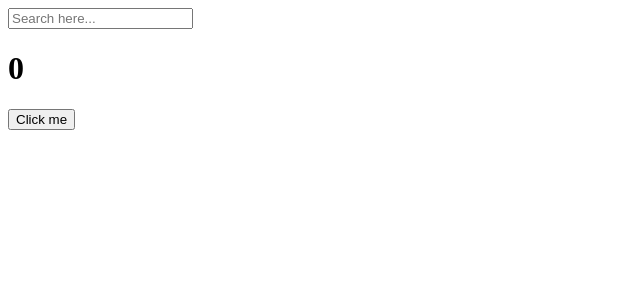
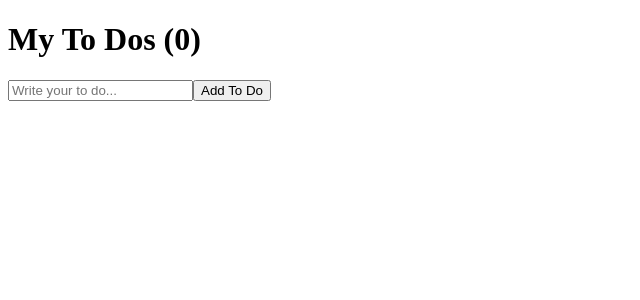
Before and after one commit to imzzok/CLONE-MOVIE-APP, a React (Create React App) app: page / in a window 1280 px wide. Shown: the top 300 px of the page, without its empty margins (0-640 px from the left). Built offline with nearby package versions, Linux system fonts and the light colour scheme.

Commit message:
To Do List 구현

```diff
--- a/src/App.js
+++ b/src/App.js
@@ -1,31 +1,36 @@
 import { useState, useEffect } from "react";
 
 function App() {
-  const [counter, setValue] = useState(0);
-  const [keyword, setKeyword] = useState("");
-  const onClick = () => setValue((prev) => prev + 1);
-  const onChange = (event) => setKeyword(event.target.value);
-  useEffect(() => {
-    console.log("I run only once");
-  }, []);
-  useEffect(() => {
-    if (keyword !== "" && keyword.length > 5) {
-      console.log("I run when 'keyword' changes");
+  const [toDo, setToDo] = useState("");
+  const [toDos, setTodos] = useState([]);
+  const onChange = (e) => setToDo(e.target.value);
+  const onSubmit = (e) => {
+    e.preventDefault();
+    if (toDo === "") {
+      return;
   }
-    }, [keyword]);
-    useEffect(() => {
-        console.log("I run when 'counter' changes");
-      }, [counter]);
+  setToDo("");
+  setTodos(currentArray => [toDo, ...currentArray]);
+};
+console.log(toDos);
   return (
     <div>
+      <h1>My To Dos ({toDos.length})</h1>
+      <form onSubmit={onSubmit}>
         <input
-      value={keyword}
           onChange={onChange}
+          value={toDo}
           type="text"
-      placeholder="Search here..."
+          placeholder="Write your to do..."
         />
-      <h1>{counter}</h1>
-      <button onClick={onClick}>Click me</button>
+        <button>Add To Do</button>
+      </form>
+      <ht />
+      <ul>
+      {toDos.map((item, index) => (
+        <li key={index}>{item}</li>
+        ))}
+      </ul>
     </div>
     );
 }
```
Lines whose indentation alone changed are shown as unchanged.
